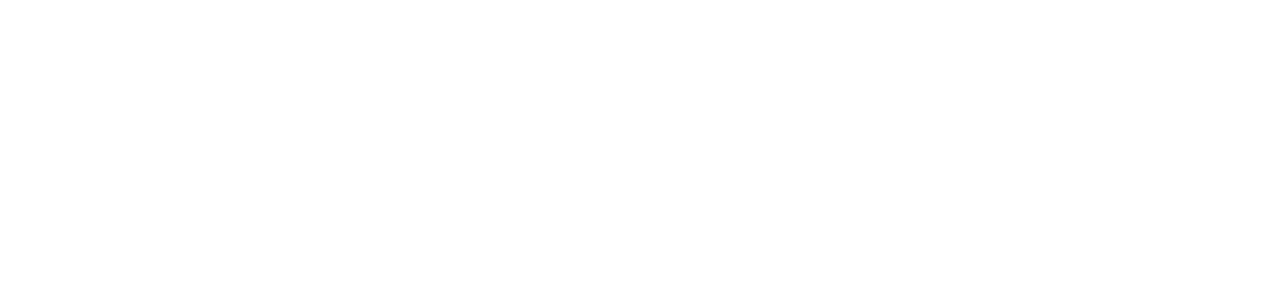
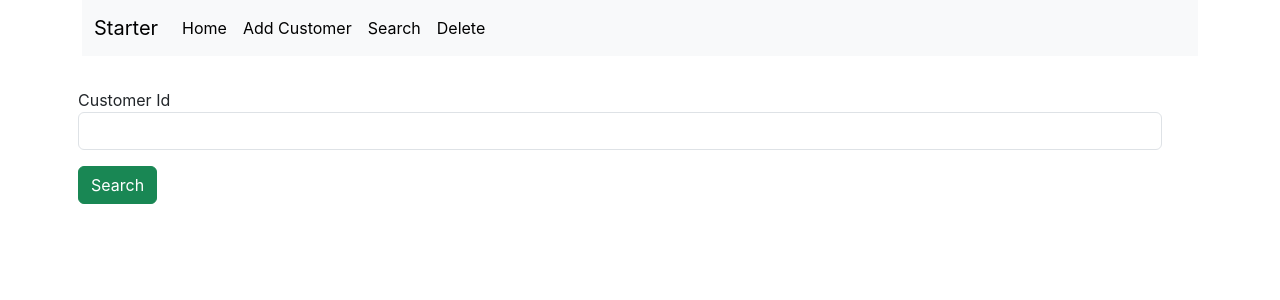
Before and after one commit to sani4618/broadbandproviderfrontend-app, a React (Create React App) app: page /search in a window 1280 px wide. Before the commit this address had no page. Shown: the top 300 px of the page. Built offline with nearby package versions, Linux system fonts and the light colour scheme.

Commit message:
search and delete updated

```diff
--- a/src/App.js
+++ b/src/App.js
@@ -3,6 +3,8 @@
 import Home from './components/Home';
 import { BrowserRouter, Route, Router, Routes } from 'react-router-dom';
 import Addcustomer from './components/Addcustomer';
+import Search from './components/Search';
+import Delete from './components/Delete';
 
 function App() {
   return (
@@ -10,7 +12,9 @@
       <BrowserRouter>
       <Routes>
       <Route path="/" exact element={<Home/>}/>
-        <Route path="/Addcus"exact element={<Addcustomer/>}/>
+      <Route path="/Addcus"exact element={<Addcustomer/>}/>
+      <Route path="/search"exact element={<Search/>}/>
+      <Route path="/delete"exact element={<Delete/>}/>
       </Routes>
 
       </BrowserRouter>
--- /dev/null
+++ b/src/components/Delete.jsx
@@ -0,0 +1,25 @@
+import React from 'react'
+import Header from './Header'
+
+const Delete = () => {
+  return (
+    <div>
+        <Header/>
+        <div className="container">
+            <div className="row div col col-12 col-sm-12 col-md-12 col-lg-12 col-xl-12 col-xxl-12">
+                <div className="row g-3">
+                    <div className="col col-12 col-sm-12 col-md-12 col-lg-12 col-xl-12 col-xxl-12">
+                        <label htmlFor="" className="form-lalel">Customer Id</label>
+                        <input type="text" className="form-control" />
+                    </div>
+                    <div className="col col-12 col-sm-12 col-md-12 col-lg-12 col-xl-12 col-xxl-12">
+                        <button className="btn btn-success">Delete</button>
+                    </div>
+                </div>
+            </div>
+        </div>
+    </div>
+  )
+}
+
+export default Delete
--- a/src/components/Header.jsx
+++ b/src/components/Header.jsx
@@ -26,6 +26,12 @@
                         <li className="nav-item">
                           <a className="nav-link active" aria-current="page" href="/Addcus">Add Customer</a>
                         </li>
+                        <li className="nav-item">
+                          <a className="nav-link active" aria-current="page" href="/search">Search</a>
+                        </li>
+                        <li className="nav-item">
+                          <a className="nav-link active" aria-current="page" href="/delete">Delete</a>
+                        </li>
                       </ul>
 
                     </div>
--- /dev/null
+++ b/src/components/Search.jsx
@@ -0,0 +1,25 @@
+import React from 'react'
+import Header from './Header'
+
+const Search = () => {
+  return (
+    <div>
+        <Header/>
+        <div className="container">
+            <div className="row div col col-12 col-sm-12 col-md-12 col-lg-12 col-xl-12 col-xxl-12">
+                <div className="row g-3">
+                    <div className="col col-12 col-sm-12 col-md-12 col-lg-12 col-xl-12 col-xxl-12">
+                        <label htmlFor="" className="form-lalel">Customer Id</label>
+                        <input type="text" className="form-control" />
+                    </div>
+                    <div className="col col-12 col-sm-12 col-md-12 col-lg-12 col-xl-12 col-xxl-12">
+                        <button className="btn btn-success">Search</button>
+                    </div>
+                </div>
+            </div>
+        </div>
+    </div>
+  )
+}
+
+export default Search
```
